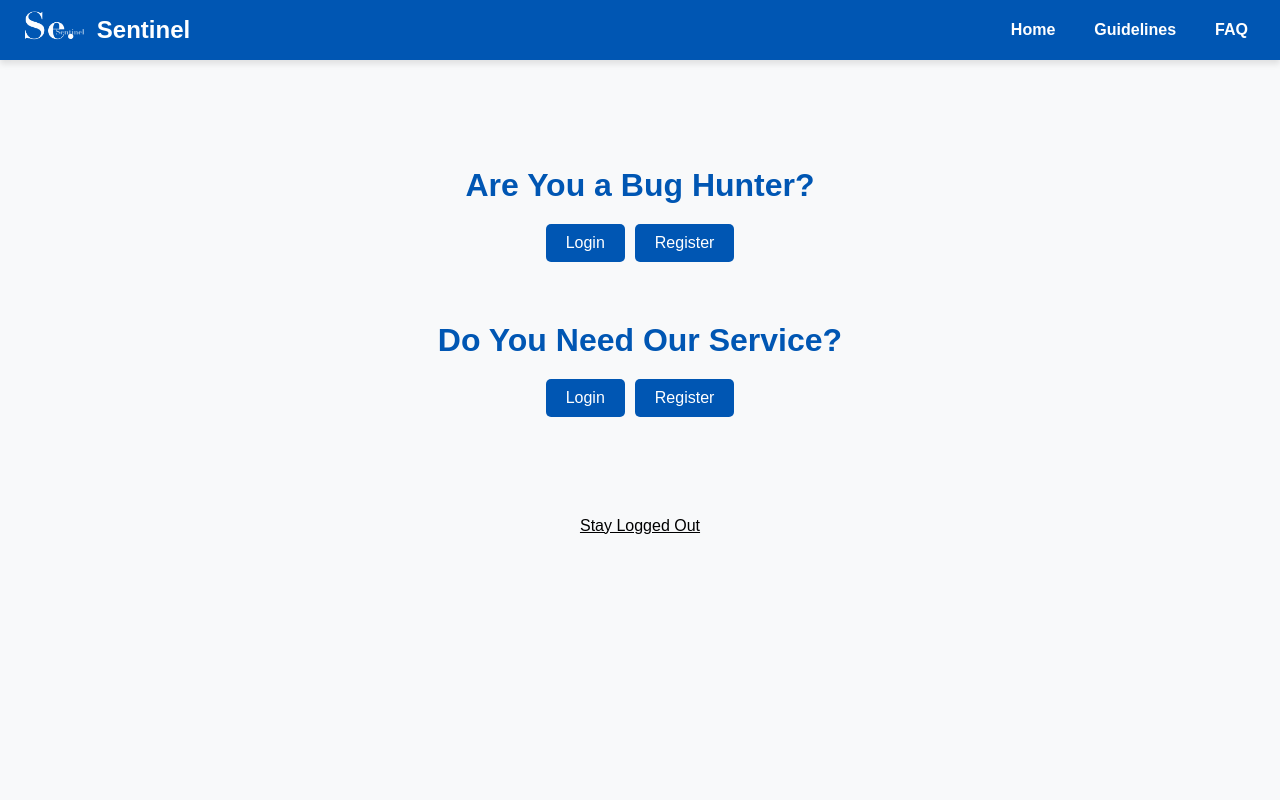
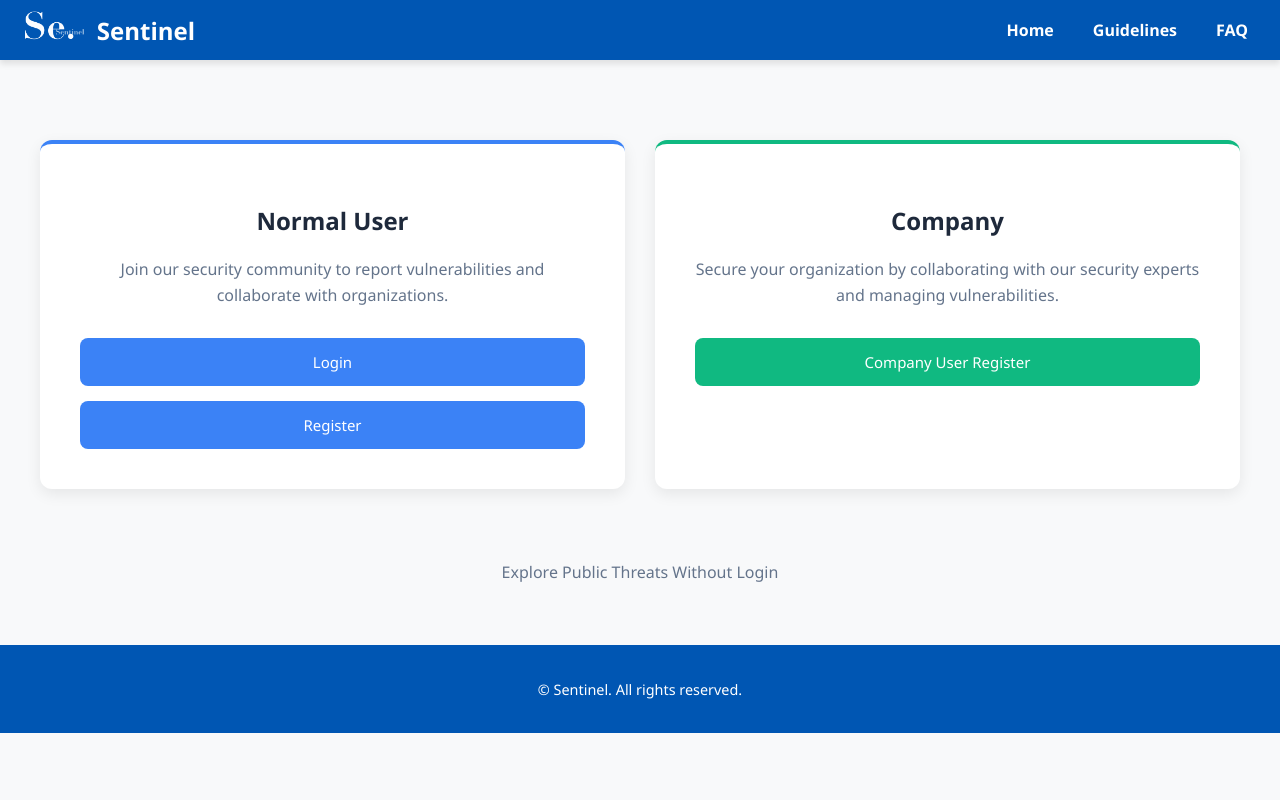
Before and after one commit to iam-yshnav/Sentinel-ilahia, a Flask app: template app/templates/landing.html in a window 1280 px wide. Run offline with Flask 3, Linux system fonts and the light colour scheme; the template is opened without the code that fills it, so the values that code supplies are empty.

Commit message:
othersregister.html -> normal user register , register is based on role

```diff
--- a/app/templates/landing.html
+++ b/app/templates/landing.html
@@ -6,18 +6,126 @@
     <title>Sentinel</title>
     <link rel="stylesheet" href="{{ url_for('static', filename='css/styles.css') }}">
     <style>
+        body {
+            background: #f8f9fa;
+            min-height: 100vh;
+            font-family: 'Segoe UI', system-ui, sans-serif;
+        }
+
+        .landing-container {
+            max-width: 1200px;
+            margin: 50px auto;
+            padding: 0 20px;
+        }
+
+        .auth-sections {
+            display: grid;
+            grid-template-columns: repeat(auto-fit, minmax(300px, 1fr));
+            gap: 30px;
+            margin-top: 80px;
+        }
+
+        .auth-card {
+            background: white;
+            border-radius: 12px;
+            padding: 40px;
+            box-shadow: 0 5px 15px rgba(0,0,0,0.08);
+            text-align: center;
+            border-top: 4px solid transparent;
+        }
+
+        .user-card {
+            border-color: #3b82f6;
+        }
+
+        .company-card {
+            border-color: #10b981;
+        }
+
+        .auth-card h2 {
+            color: #1e293b;
+            font-size: 24px;
+            margin: 20px 0;
+            font-weight: 600;
+        }
+
+        .auth-card p {
+            color: #64748b;
+            margin-bottom: 30px;
+            line-height: 1.6;
+        }
+
+        .auth-buttons {
+            display: flex;
+            flex-direction: column;
+            gap: 15px;
+        }
+
+        .auth-btn {
+            padding: 12px 24px;
+            border-radius: 8px;
+            font-size: 15px;
+            font-weight: 500;
+            cursor: pointer;
+            transition: all 0.2s ease;
+            text-decoration: none;
+            border: 2px solid transparent;
+        }
+
+        .user-btn {
+            background: #3b82f6;
+            color: white;
+        }
+
+        .user-btn:hover {
+            background: #2563eb;
+        }
+
+        .company-btn {
+            background: #10b981;
+            color: white;
+        }
+
+        .company-btn:hover {
+            background: #059669;
+        }
+
         .stay-logged-out-link {
             display: block;
-            margin-top: 100px;
+            margin: 60px auto 0;
             text-align: center;
-            font-size: 16px;
-            color: black;
-            text-decoration: underline;
-            cursor: pointer;
+            width: fit-content;
+            color: #64748b;
+            text-decoration: none;
+            font-weight: 500;
+            padding: 12px 20px;
+            border-radius: 8px;
+            transition: all 0.2s ease;
+        }
+
+        .stay-logged-out-link:hover {
+            background: rgba(100, 116, 139, 0.1);
+            color: #3b82f6;
+        }
+
+        @media (max-width: 768px) {
+            .auth-sections {
+                grid-template-columns: 1fr;
+                margin-top: 40px;
+            }
+
+            .auth-card {
+                padding: 30px;
+            }
+
+            .landing-container {
+                margin: 30px auto;
+            }
         }
     </style>
 </head>
-    <!-- Navbar from landing.html -->
+<body>
+    <!-- Navbar remains unchanged -->
     <div class="landing-navbar">
         <div class="landing-logo">
             <img src="{{ url_for('static', filename='uploads/sentinel-black.png') }}" alt="Sentinel Logo">
@@ -29,20 +137,35 @@
             <a href="{{ url_for('main_bp.faq') }}">FAQ</a>
         </div>
     </div>
+
     <div class="landing-container">
-        <h2>Are You a Bug Hunter?</h2>
-        <div class="landing-buttons">
-            <button class="landing-btn" onclick="window.location.href='auth/login'">Login</button>
-            <button class="landing-btn" onclick="window.location.href='auth/register'">Register</button>
+        <div class="auth-sections">
+            <!-- Normal User Section -->
+            <div class="auth-card user-card">
+                <h2>Normal User</h2>
+                <p>Join our security community to report vulnerabilities and collaborate with organizations.</p>
+                <div class="auth-buttons">
+                    <a class="auth-btn user-btn" href="auth/login">Login</a>
+                    <a class="auth-btn user-btn" href="auth/register">Register</a>
+                </div>
+            </div>
+
+            <!-- Company Section -->
+            <div class="auth-card company-card">
+                <h2>Company</h2>
+                <p>Secure your organization by collaborating with our security experts and managing vulnerabilities.</p>
+                <div class="auth-buttons">
+                    <a class="auth-btn company-btn" href="auth/userregister">Company User Register</a>
+                </div>
+            </div>
         </div>
-        <h2 style="margin-top: 60px;">Do You Need Our Service?</h2>
-        <div class="landing-buttons">
-            <button class="landing-btn" onclick="window.location.href='auth/companylogin'">Login</button>
-            <button class="landing-btn" onclick="window.location.href='register.html'">Register</button>
-        </div>
-        <a class="stay-logged-out-link" href="all">Stay Logged Out</a>
+
+        <a class="stay-logged-out-link" href="all">
+            Explore Public Threats Without Login
+        </a>
     </div>
-
-
+    <div class="landing-footer">
+        <p>&copy; <span id="current-year"></span> Sentinel. All rights reserved.</p>
+    </div>
 </body>
 </html>
--- a/app/templates/register.html
+++ b/app/templates/register.html
@@ -10,7 +10,7 @@
     <div class="landing-navbar">
         <div class="landing-logo">
             <img src="{{ url_for('static', filename='uploads/sentinel-black.png') }}" alt="Sentinel Logo">
-            <h1>Sentinel-Login</h1>
+            <h1>Sentinel-Company User Register</h1>
         </div>
         <div class="landing-nav-links">
             <a href="{{ url_for('main_bp.home') }}">Home</a>
```
Also changed, not shown: app/auth/routes.py (+69 -39 lines), app/models.py (+10 -9 lines), app/org/routes.py (+10 -8 lines), app/templates/add_asset.html (+6 -6 lines), app/templates/othersregister.html (added, +105 -0 lines).
